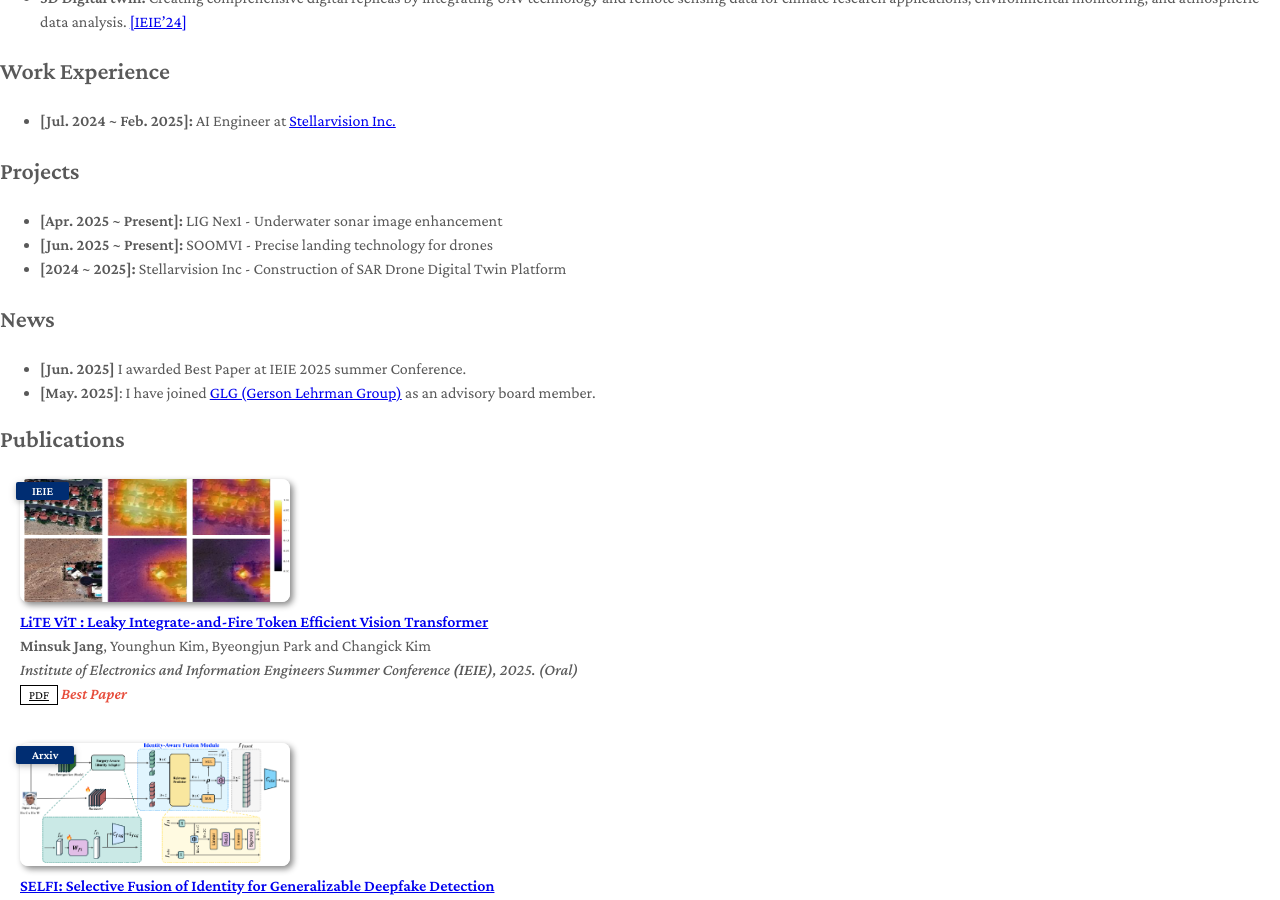
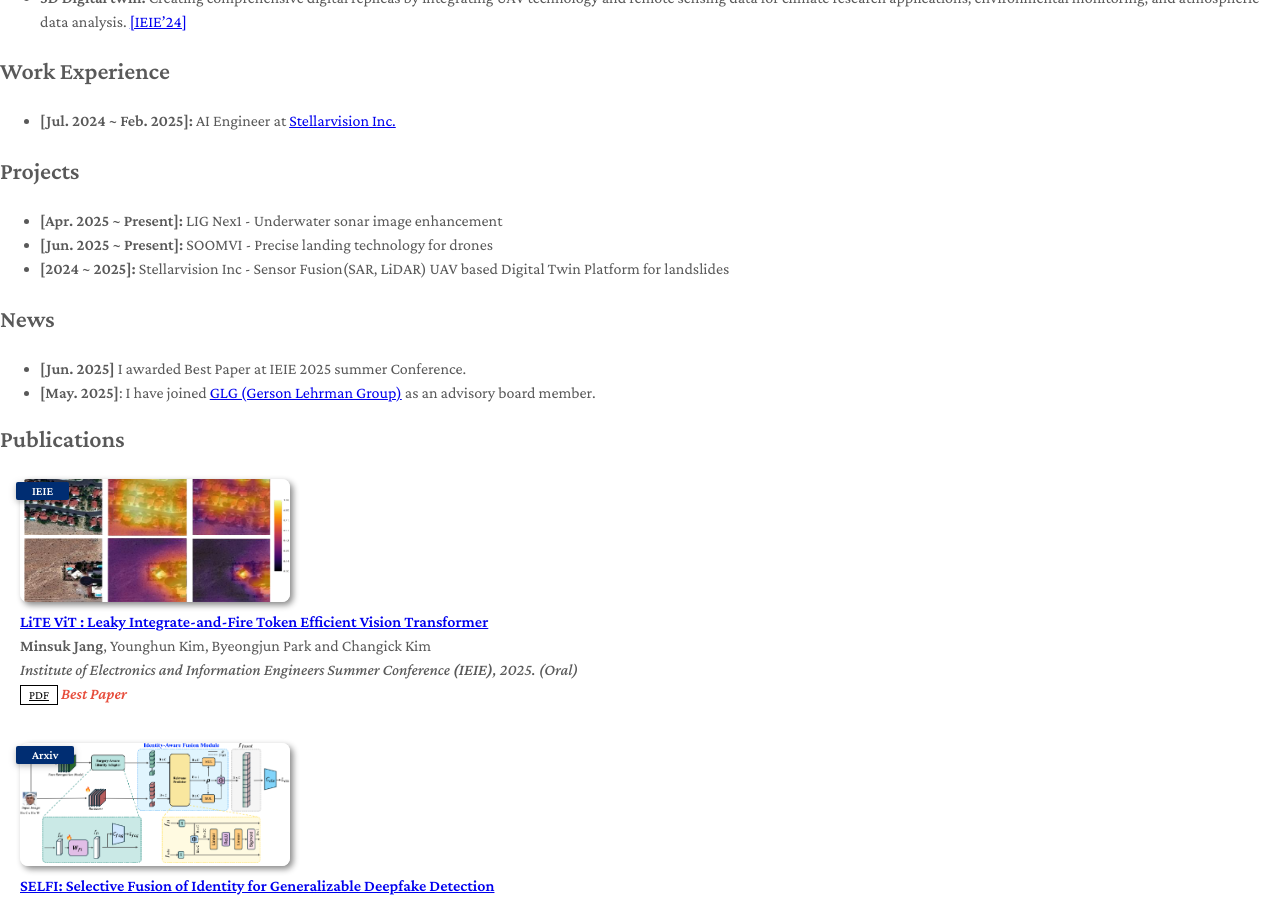
Before and after one commit to tersite1/tersite1.github.io, a Jekyll site: the page built from index.md, in a window 1280 px wide and 900 px high, scrolled down 1321 px. Built offline with Jekyll 4.4.1, drawn with Linux system fonts in a browser that asks for light colours; a style sheet for code colours, icons or effects is not loaded; our own code applies the rules of GitHub Pages for plain Markdown files.

Commit message:
Update index.md

```diff
--- a/index.md
+++ b/index.md
@@ -35,7 +35,7 @@ I am an M.S. student at KAIST, currently in the [Computational Intelligence Labo
 
 * **[Apr. 2025 ~ Present]:** LIG Nex1 - Underwater sonar image enhancement
 * **[Jun. 2025 ~ Present]:** SOOMVI - Precise landing technology for drones
-* **[2024 ~ 2025]:** Stellarvision Inc - Construction of SAR Drone Digital Twin Platform
+* **[2024 ~ 2025]:** Stellarvision Inc - Sensor Fusion(SAR, LiDAR) UAV based Digital Twin Platform for landslides
 
 
 ## News
```
